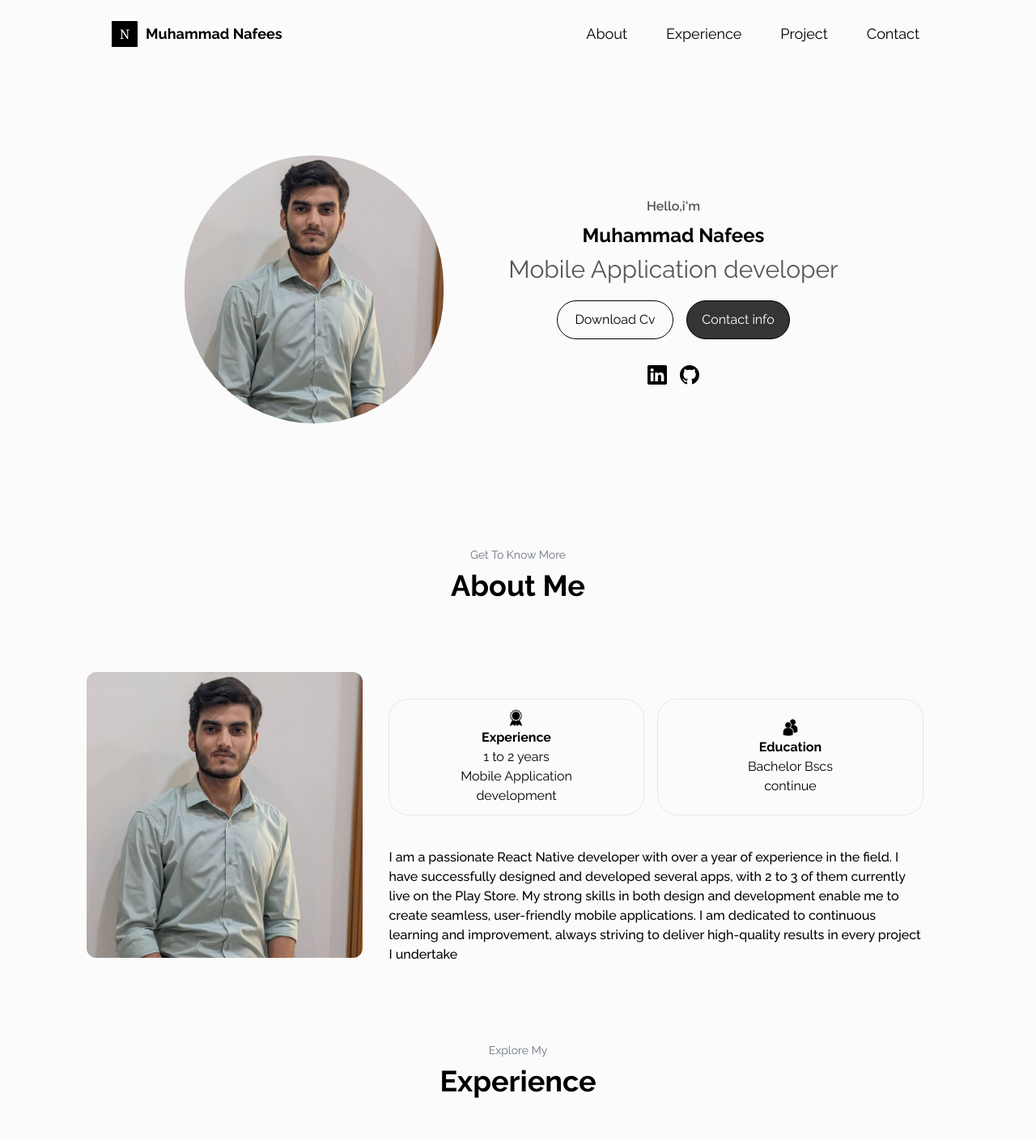
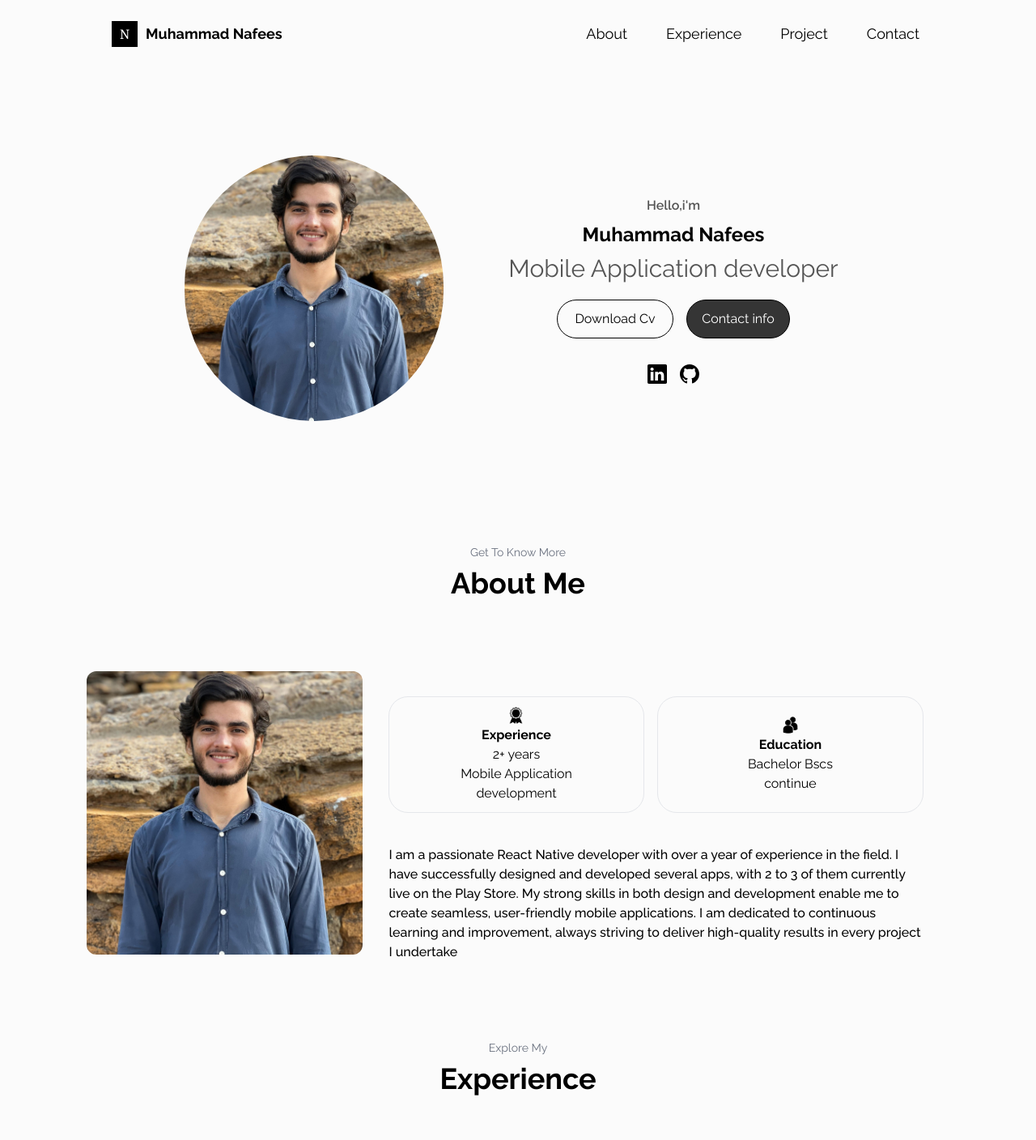
Before and after one commit to Muhammad-Nafees/Nafees_Portfolio_Nextjs, a Next.js app: page / in a window 1280 px wide. Shown: the top 1408 px of the page at 81% size. Built offline with nearby package versions, Linux system fonts and the light colour scheme.

Commit message:
upate-portfolio

```diff
--- a/Components/about/MainContentAbout.jsx
+++ b/Components/about/MainContentAbout.jsx
@@ -9,7 +9,7 @@ const MainContentAbout = () => {
         className="hover:translate-y-1 transition duration-300 ease-in-out w-4/5 h-4/5 sm:w-2/5 m-auto flex items-center justify-center"
       >
         <Image
-          src="/Nafees_Image.jpg"
+          src="/Nafees_Image.jpeg"
           alt="Nafees Image"
           width={400}
           height={400}
@@ -27,7 +27,7 @@ const MainContentAbout = () => {
               src={require("../../public/experience.png")}
             />
             <p className="text-black font-bold">Experience</p>
-            <p className="text-black">1 to 2 years</p>
+            <p className="text-black">2+ years</p>
             <p className="text-black lg:text-sm xl:text-base text-sm text-center">
               Mobile Application development
             </p>
--- a/Components/contact/MainContentContact.jsx
+++ b/Components/contact/MainContentContact.jsx
@@ -40,7 +40,7 @@ const MainContentContact = () => {
         PUBLIC_KEY
       );
       actions.resetForm();
-    toast.success("Thanks For your message,i will get back to you soon.");
+      toast.success("Thanks For your message,i will get back to you soon.");
       console.log("🚀 ~ emailjs.send ~ response:", response);
     } catch (error) {
       console.log("🚀 ~ emailjs.send ~ error:", error);
@@ -90,7 +90,6 @@ const MainContentContact = () => {
                   onBlur={handleBlur}
                 />
 
-
                 <div className="w-9/12 sm:w-6/12 m-auto">
                   <div className="border border-gray-500 py-2 rounded-lg">
                     <textarea
@@ -103,7 +102,6 @@ const MainContentContact = () => {
                       className="pl-3 h-32 bg-transparent border-none outline-none w-11/12 resize-none"
                     />
                   </div>
-
 
                   {errors.message &&
                   ((touched.message && !values.message) ||
--- a/Components/home/HeaderTop.jsx
+++ b/Components/home/HeaderTop.jsx
@@ -5,6 +5,8 @@ import React, { useEffect, useState } from "react";
 import { AiOutlineMenu, AiOutlineClose } from "react-icons/ai";
 import { navbarData } from "./../../app/data/navbardata";
 import { motion } from "framer-motion";
+import { Inter, Raleway,Poppins } from "next/font/google";
+
 
 const HeaderTop = () => {
   const [nav, setNav] = useState(false);
@@ -32,8 +34,8 @@ const HeaderTop = () => {
   };
 
   return (
-    <div className="px-8 justify-center flex pt-5">
-      <div className="header_top">
+    <div className="px-8 justify-center flex pt-5 ">
+      <div className="header_top ">
         <div className="flex items-center">
           <div className="w-8 h-8 mx-2.5 bg-blackMain flex justify-center items-center">
             <h2 className="font-serif text-white">N</h2>
--- a/Components/home/MainContent.jsx
+++ b/Components/home/MainContent.jsx
@@ -23,7 +23,7 @@ const MainContent = () => {
           className="w-250 h-250 flex items-center justify-center"
         >
           <Image
-            src="/Nafees_Image.jpg"
+            src="/Nafees_Image.jpeg"
             alt="Nafees Image"
             width={320}
             height={320}
--- a/app/layout.jsx
+++ b/app/layout.jsx
@@ -1,10 +1,13 @@
 
-import { Inter, Raleway } from "next/font/google";
+import { Inter, Raleway,Poppins } from "next/font/google";
 import "./globals.css";
 import HeaderTop from "../Components/home/HeaderTop";
 import { Toaster } from "react-hot-toast";
 
-const raleway = Raleway({ subsets: ["latin"] });
+const raleway = Raleway({
+  subsets: ["latin"],
+  // weight:"300"
+ });
 
 export const metadata = {
   title: "Nafees Ahmed Portfolio",
--- a/app/page.jsx
+++ b/app/page.jsx
@@ -10,9 +10,7 @@ const Home = () => {
   return (
     <>
       <main className="bg-[#FBFBFB] overflow-x-hidden">
-        <section
-          className=""
-        >
+        <section className="">
           <HeaderTop />
           <MainContent />
         </section>
```
Also changed, not shown: public/Nafees_Image.jpeg (added), public/Nafees_Image.jpg (deleted).
